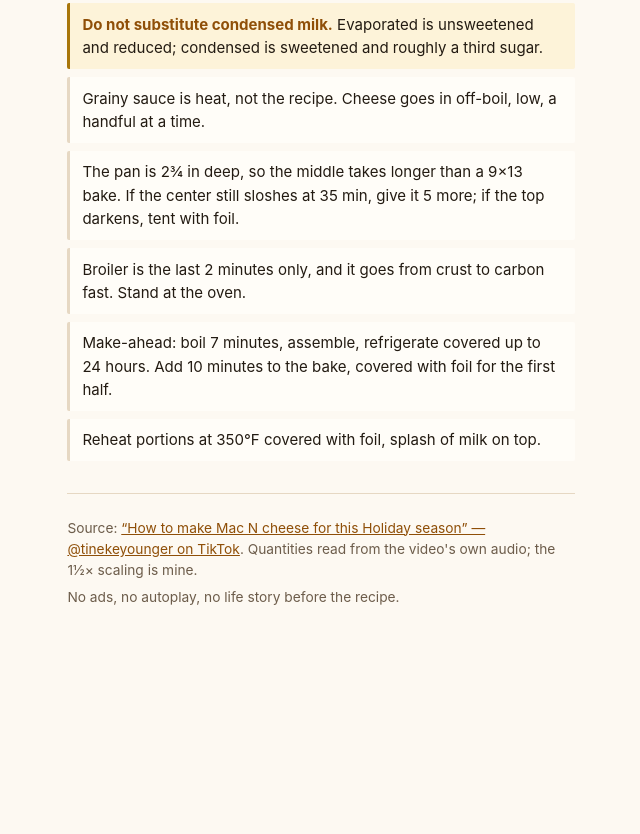
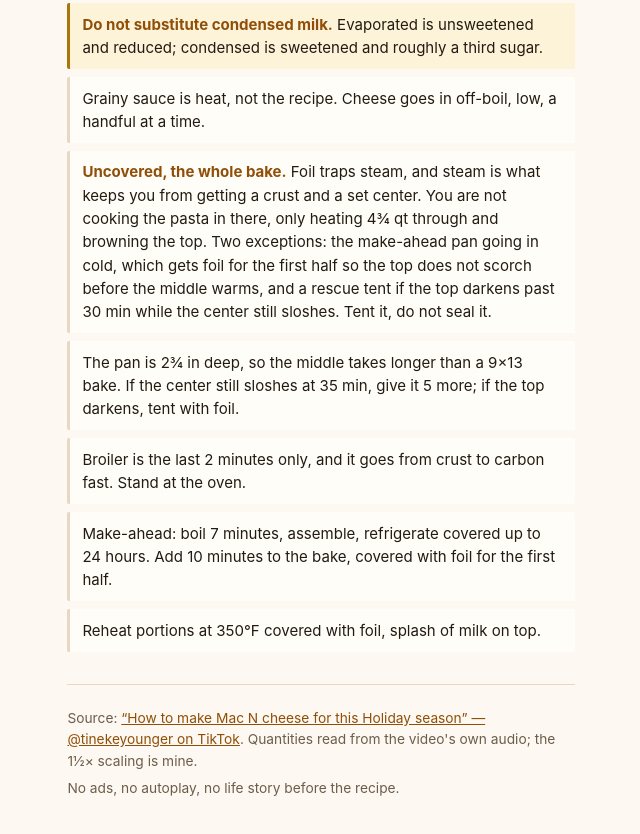
Before and after one commit to dpsoccerdude101/quarter-pan-mac-and-cheese, a plain HTML site: page index.html in a window 1280 px wide. Shown: the part 4100-4934 px from the top of the page, without its empty margins (319-959 px from the left). Before the commit the page ends 4846 px from the top, so only its background shows below. Drawn offline with Linux system fonts and the light colour scheme.

Commit message:
Document uncovered bake, with the two foil exceptions

```diff
--- a/index.html
+++ b/index.html
@@ -272,6 +272,7 @@ footer p{margin:.35rem 0}
     <li class="hot"><b>Cavatappi, not cavatelli.</b> The video says cavatelli, but that is a short solid shell; the pasta on screen is a spiral tube, which is cavatappi (cellentani). Buy the tube &mdash; the hollow core is where the cream sits. That swap is why the sauce is 36 fl oz of dairy (12 oz evaporated milk + 3 cups cream) instead of the 42 a straight 1&frac12;&times; would pour: cavatappi does not coil up to fill the pan the way cavatelli does, so extra liquid reads as a wet middle rather than more sauce, and the spiral already carries plenty. Sauce still reads creamy, not runny.</li>
     <li class="hot"><b>Do not substitute condensed milk.</b> Evaporated is unsweetened and reduced; condensed is sweetened and roughly a third sugar.</li>
     <li>Grainy sauce is heat, not the recipe. Cheese goes in off-boil, low, a handful at a time.</li>
+    <li><b>Uncovered, the whole bake.</b> Foil traps steam, and steam is what keeps you from getting a crust and a set center. You are not cooking the pasta in there, only heating 4&frac34; qt through and browning the top. Two exceptions: the make-ahead pan going in cold, which gets foil for the first half so the top does not scorch before the middle warms, and a rescue tent if the top darkens past 30 min while the center still sloshes. Tent it, do not seal it.</li>
     <li>The pan is 2&frac34; in deep, so the middle takes longer than a 9&times;13 bake. If the center still sloshes at 35 min, give it 5 more; if the top darkens, tent with foil.</li>
     <li>Broiler is the last 2 minutes only, and it goes from crust to carbon fast. Stand at the oven.</li>
     <li>Make-ahead: boil 7 minutes, assemble, refrigerate covered up to 24 hours. Add 10 minutes to the bake, covered with foil for the first half.</li>
```
Also changed, not shown: 1 other file.
